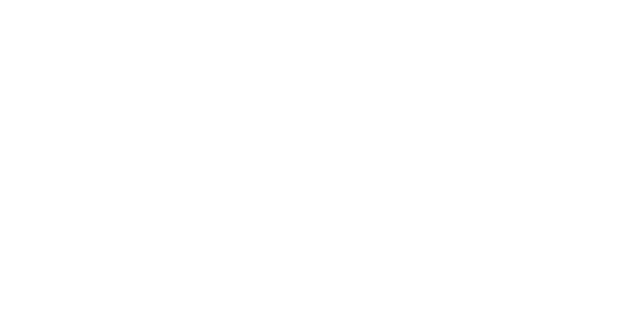
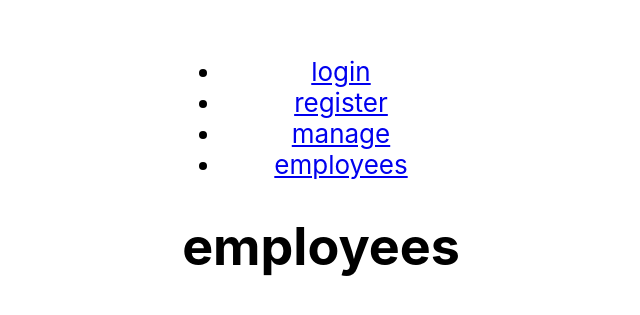
Before and after one commit to idanbachar/employee-management, a React (Create React App) app in the folder employee-management/: page /employees in a window 1280 px wide. Shown: the part 229-544 px from the top of the page, without its empty margins (319-959 px from the left). Built offline with nearby package versions, Linux system fonts and the light colour scheme.

Commit message:
added react-router-dom

```diff
--- a/employee-management/package.json
+++ b/employee-management/package.json
@@ -6,8 +6,10 @@
     "@testing-library/jest-dom": "^5.14.1",
     "@testing-library/react": "^11.2.7",
     "@testing-library/user-event": "^12.8.3",
+    "browser-router": "^0.2.0",
     "react": "^17.0.2",
     "react-dom": "^17.0.2",
+    "react-router-dom": "^5.2.0",
     "react-scripts": "4.0.3",
     "web-vitals": "^1.1.2"
   },
--- a/employee-management/src/App.css
+++ b/employee-management/src/App.css
@@ -20,7 +20,7 @@
   align-items: center;
   justify-content: center;
   font-size: calc(10px + 2vmin);
-  color: white;
+  color: black;
 }
 
 .App-link {
--- a/employee-management/src/App.js
+++ b/employee-management/src/App.js
@@ -1,10 +1,57 @@
- import './App.css';
+import './App.css';
+import Login from './pages/login';
+import Register from './pages/register';
+import Manage from './pages/manage';
+import Employees from './pages/employees';
+
+import {
+  BrowserRouter as Router,
+  Switch,
+  Route,
+  Link
+} from 'react-router-dom'
 
 function App() {
   return (
     <div className="App">
       <header className="App-header">
+        <Router>
+          <div>
+            <nav>
+              <ul>
+                <li>
+                  <Link to="/login">login</Link>
+                </li>
+                <li>
+                  <Link to="/register">register</Link>
+                </li>
+                <li>
+                  <Link to="/manage">manage</Link>
+                </li>
+                <li>
+                  <Link to="/employees">employees</Link>
+                </li>
+              </ul>
+            </nav>
 
+            {/* A <Switch> looks through its children <Route>s and
+            renders the first one that matches the current URL. */}
+            <Switch>
+              <Route path="/login">
+                <Login />
+              </Route>
+              <Route path="/register">
+                <Register />
+              </Route>
+              <Route path="/manage">
+                <Manage />
+              </Route>
+              <Route path="/employees">
+                <Employees />
+              </Route>
+            </Switch>
+          </div>
+        </Router>
       </header>
     </div>
   );
--- /dev/null
+++ b/employee-management/src/pages/employees.js
@@ -0,0 +1,9 @@
+import React from 'react';
+
+const employees = () => {
+
+    return (<h1>employees</h1>);
+
+}
+
+export default employees;
--- /dev/null
+++ b/employee-management/src/pages/login.js
@@ -0,0 +1,9 @@
+import React from 'react';
+
+const login = () => {
+
+    return (<h1>login</h1>);
+
+}
+
+export default login;
--- /dev/null
+++ b/employee-management/src/pages/manage.js
@@ -0,0 +1,9 @@
+import React from 'react';
+
+const manage = () => {
+
+    return (<h1>manage</h1>);
+
+}
+
+export default manage;
--- /dev/null
+++ b/employee-management/src/pages/register.js
@@ -0,0 +1,9 @@
+import React from 'react';
+
+const register = () => {
+
+    return (<h1>register</h1>);
+
+}
+
+export default register;
```
Also changed, not shown: 1 other file (tests, documents, lock files or other folders).
